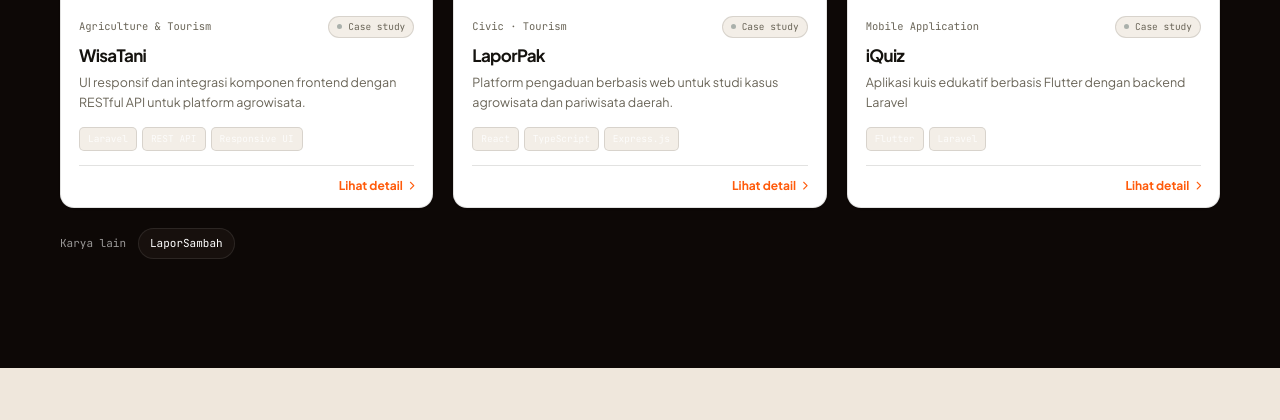
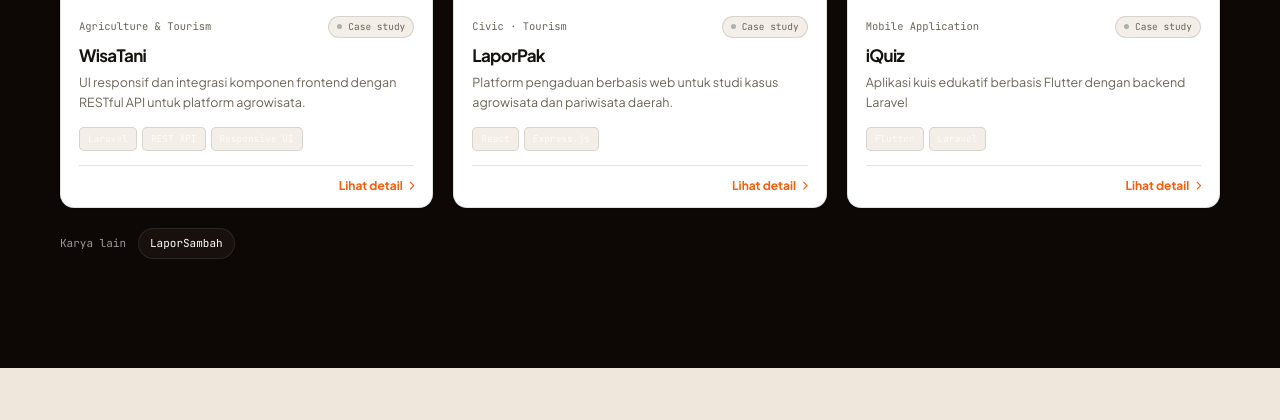
Before and after one commit to yudawisma/Portosaya, a Laravel app: page / in a window 1280 px wide; the page is wider, and only the part inside the window is pictured. Shown: the part 2353-2773 px from the top of that part. Run offline with Laravel 10, Linux system fonts and the light colour scheme; some libraries are stand-ins or nearby versions.

Commit message:
update img projek

```diff
--- a/resources/views/partials/projects.blade.php
+++ b/resources/views/partials/projects.blade.php
@@ -122,11 +122,11 @@ $projects = [
         'title' => 'LaporPak',
         'heading' => 'LaporPak',
         'category' => 'Civic · Tourism',
-        'cover' => 'img/lp.png',
+        'cover' => 'img/projects/laporpak/lp.png',
         'summary' => 'Platform pengaduan berbasis web untuk studi kasus agrowisata dan pariwisata daerah.',
         'description' => 'Aplikasi pelaporan masyarakat dengan antarmuka web dan fitur pengelolaan laporan untuk membantu pencatatan serta pemantauan laporan.',
-        'tags' => ['React', 'TypeScript', 'Express.js'],
-        'tech' => ['React', 'TypeScript', 'Express.js'],
+        'tags' => ['React',  'Express.js'],
+        'tech' => ['React',  'Express.js'],
         'gallery' => [],
     ],
     [
```
Also changed, not shown: public/img/projects/siba/1.png (added), public/img/projects/siba/11.png (added), public/img/projects/siba/12.png (added), public/img/projects/siba/13.png (added), public/img/projects/siba/14.png (added), public/img/projects/siba/15.png (added), public/img/projects/siba/2.png (added), public/img/projects/siba/3.png (added), public/img/projects/siba/4.png (added), public/img/projects/siba/5.png (added), public/img/projects/siba/6.png (added), public/img/projects/siba/7.png (added), public/img/projects/siba/8.png (added), public/img/projects/siba/9.png (added).
